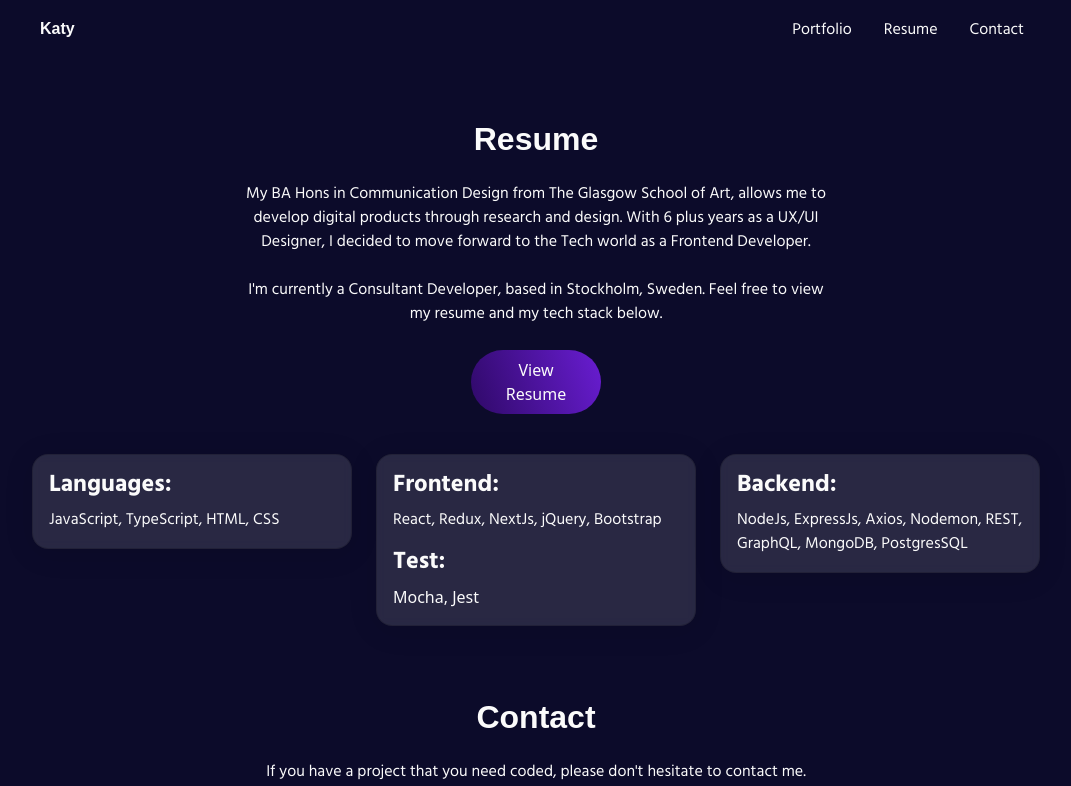
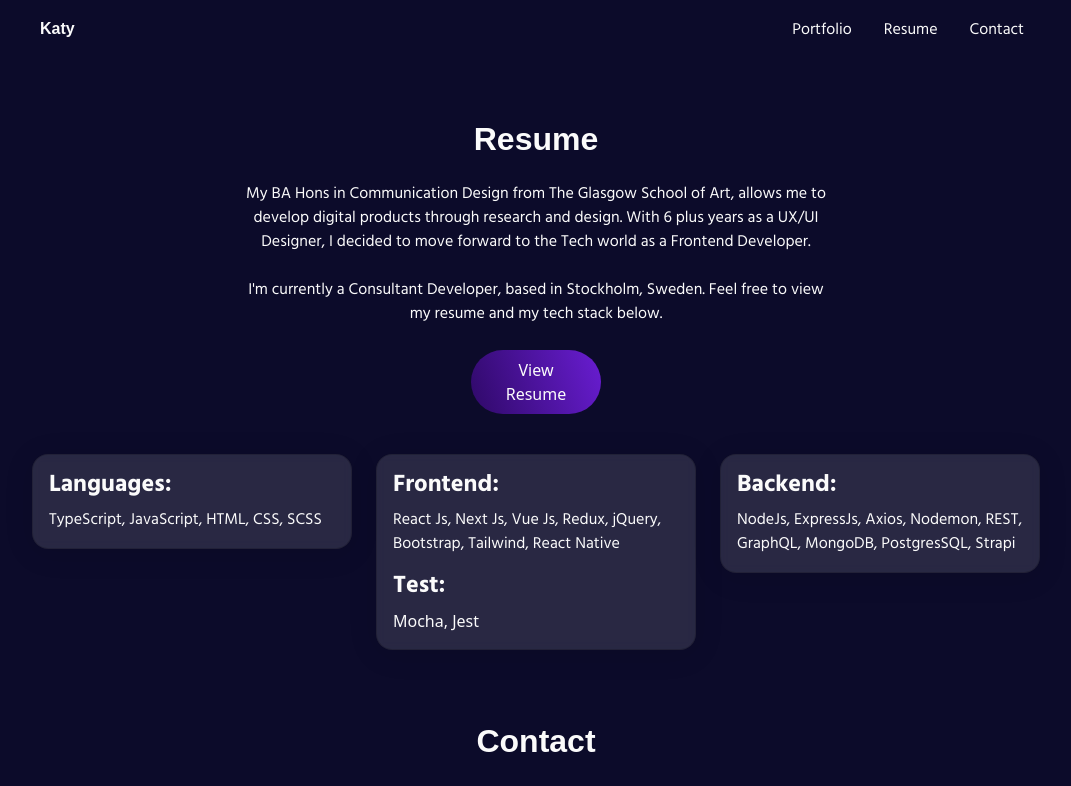
Before and after one commit to KatyRosli/KatyPortfolio2, a React (Create React App) app: page /resume in a window 1280 px wide. Shown: the top 786 px of the page, without its empty margins (104-1175 px from the left). Built offline with nearby package versions, Linux system fonts and the light colour scheme; a web font is replaced by a local one.

Commit message:
update tech stack

```diff
--- a/src/pages/Resume/Resume.tsx
+++ b/src/pages/Resume/Resume.tsx
@@ -9,17 +9,17 @@ export function Resume() {
   const techStack = [
     {
       title: 'Languages:',
-      body: 'JavaScript, TypeScript, HTML, CSS',
+      body: 'TypeScript, JavaScript, HTML, CSS, SCSS',
     },
     {
       title: 'Frontend:',
-      body: 'React, Redux, NextJs, jQuery, Bootstrap',
+      body: 'React Js, Next Js, Vue Js, Redux, jQuery, Bootstrap, Tailwind, React Native',
       title2: 'Test:',
       body2: 'Mocha, Jest',
     },
     {
       title: 'Backend:',
-      body: 'NodeJs, ExpressJs, Axios, Nodemon, REST, GraphQL, MongoDB, PostgresSQL',
+      body: 'NodeJs, ExpressJs, Axios, Nodemon, REST, GraphQL, MongoDB, PostgresSQL, Strapi',
     }
   ]
   const openInNewTab = (url:string) => {
```
